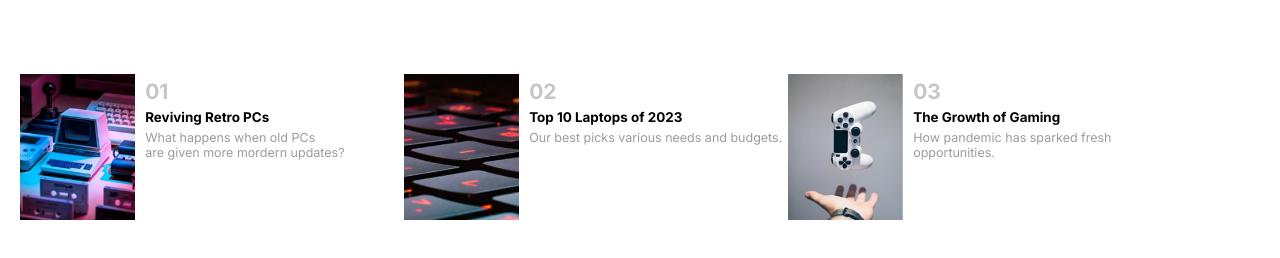
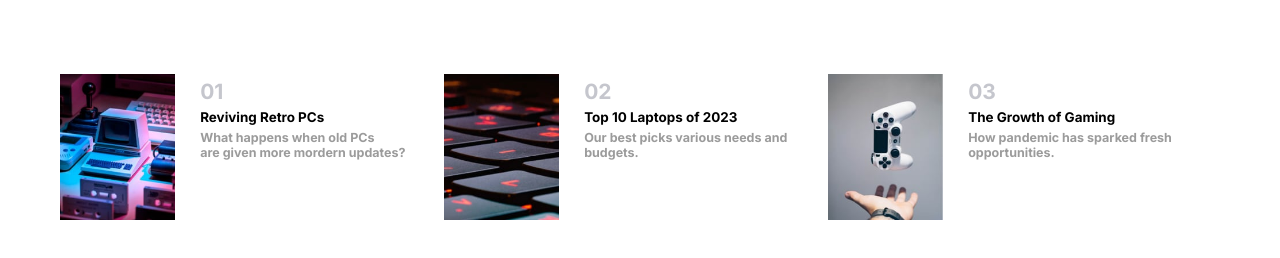
Before and after one commit to lorenzopenalver/Pagina-de-Noticias, a plain HTML site: page index.html in a window 1280 px wide. Shown: the part 504-762 px from the top of the page. Drawn offline with Linux system fonts and the light colour scheme.

Commit message:
Arreglado margin-left de los articles

```diff
--- a/Code/Desktop.css
+++ b/Code/Desktop.css
@@ -40,7 +40,14 @@
         margin-top: 40px;
         width: 90%;
         grid-area: 3 / 1 / 4 / 4;
-        margin-left: 20px;
+        margin-left: 60px;
+
+    }
+    .numbered-images-container article{
+        margin-left: 15px;
+    }
+    .numbered-images-container p{
+        font-weight: bold
 
     }
 
```
